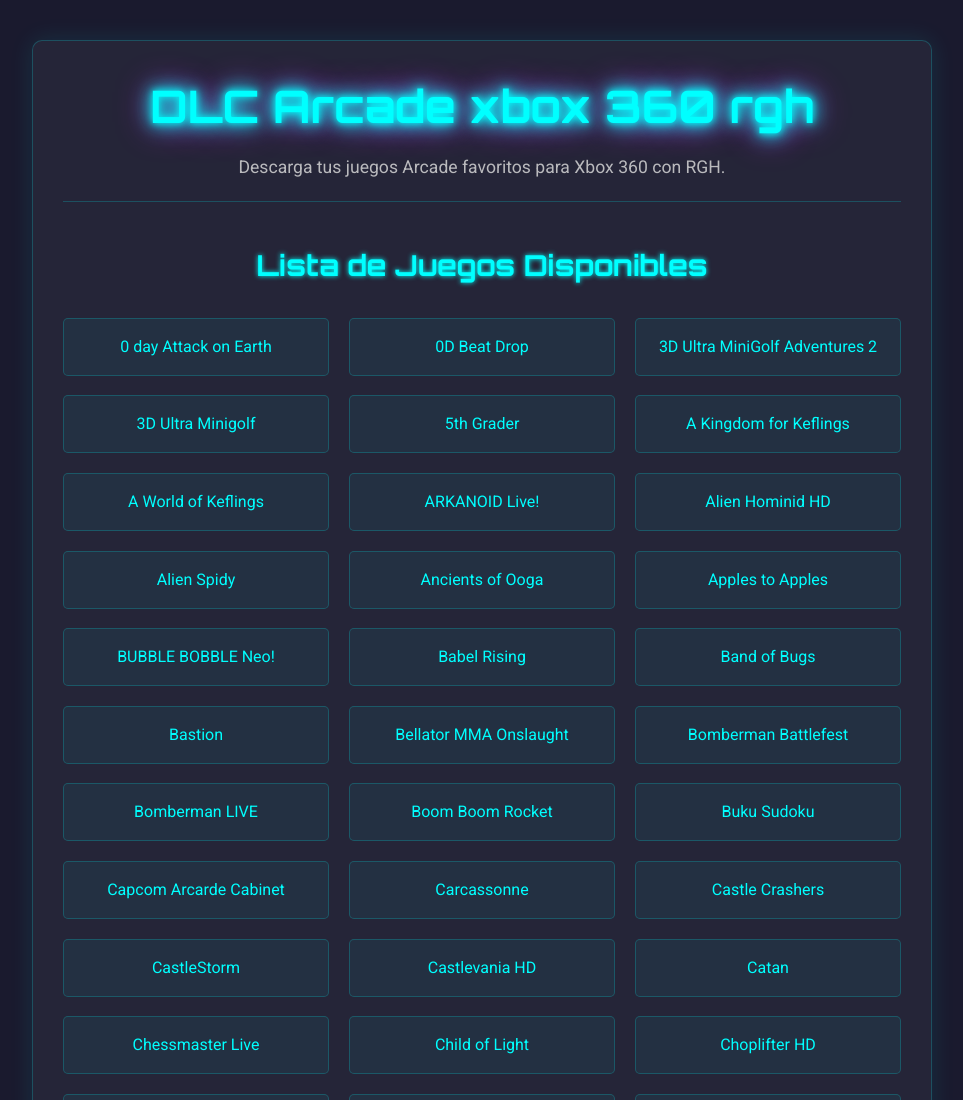
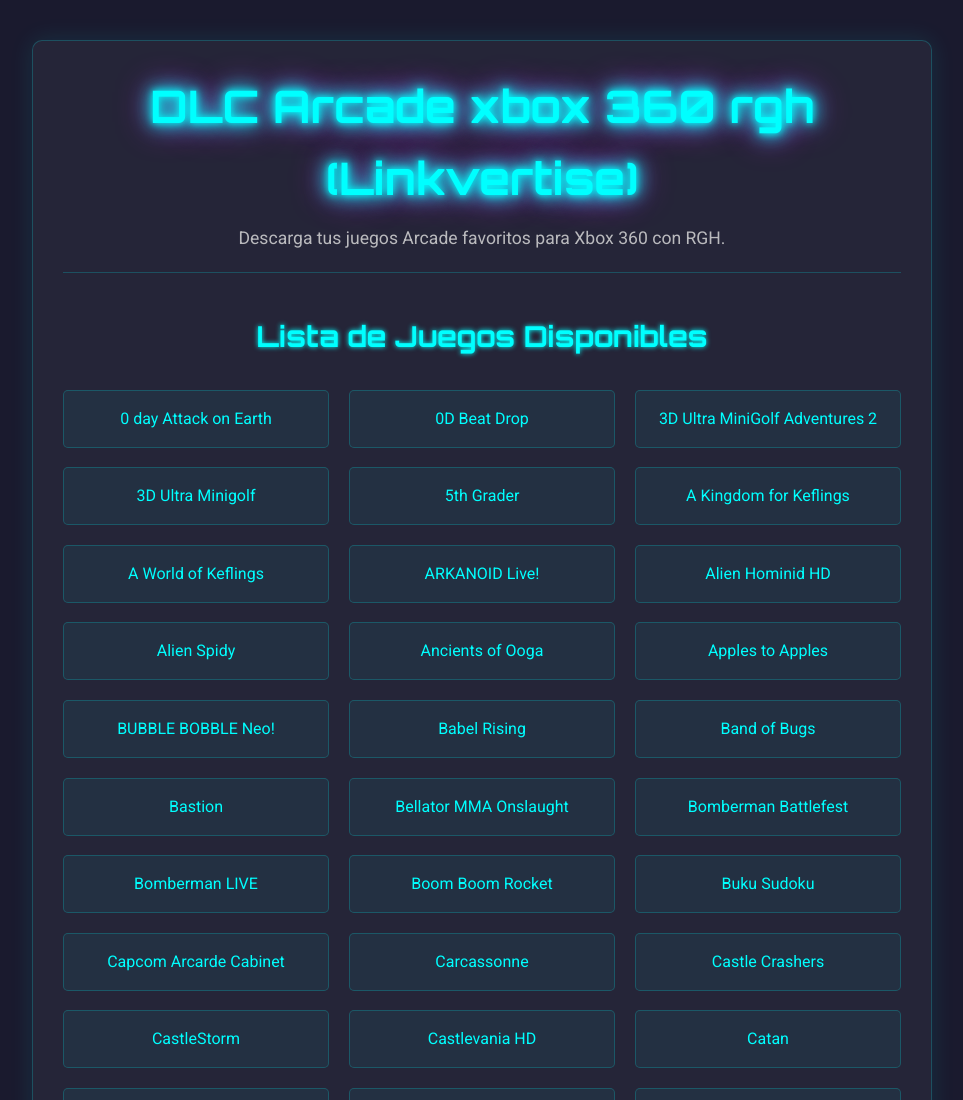
Before and after one commit to nkkobb1/sitioweb, a plain HTML site: page listadlcarcadexbox360Lv.html in a window 1280 px wide. Shown: the top 1100 px of the page, without its empty margins (158-1121 px from the left). Drawn offline with Linux system fonts and the light colour scheme; a script that the page names is missing.

Commit message:
Update listadlcarcadexbox360Lv.html

```diff
--- a/listadlcarcadexbox360Lv.html
+++ b/listadlcarcadexbox360Lv.html
@@ -248,7 +248,7 @@
     <div id="mi-rincon-de-juegos-unico">
     <div class="container">
         <header>
-            <h1>DLC Arcade xbox 360 rgh</h1>
+            <h1>DLC Arcade xbox 360 rgh (Linkvertise)</h1>
             <p>Descarga tus juegos Arcade favoritos para Xbox 360 con RGH.</p>
         </header>
 
```
